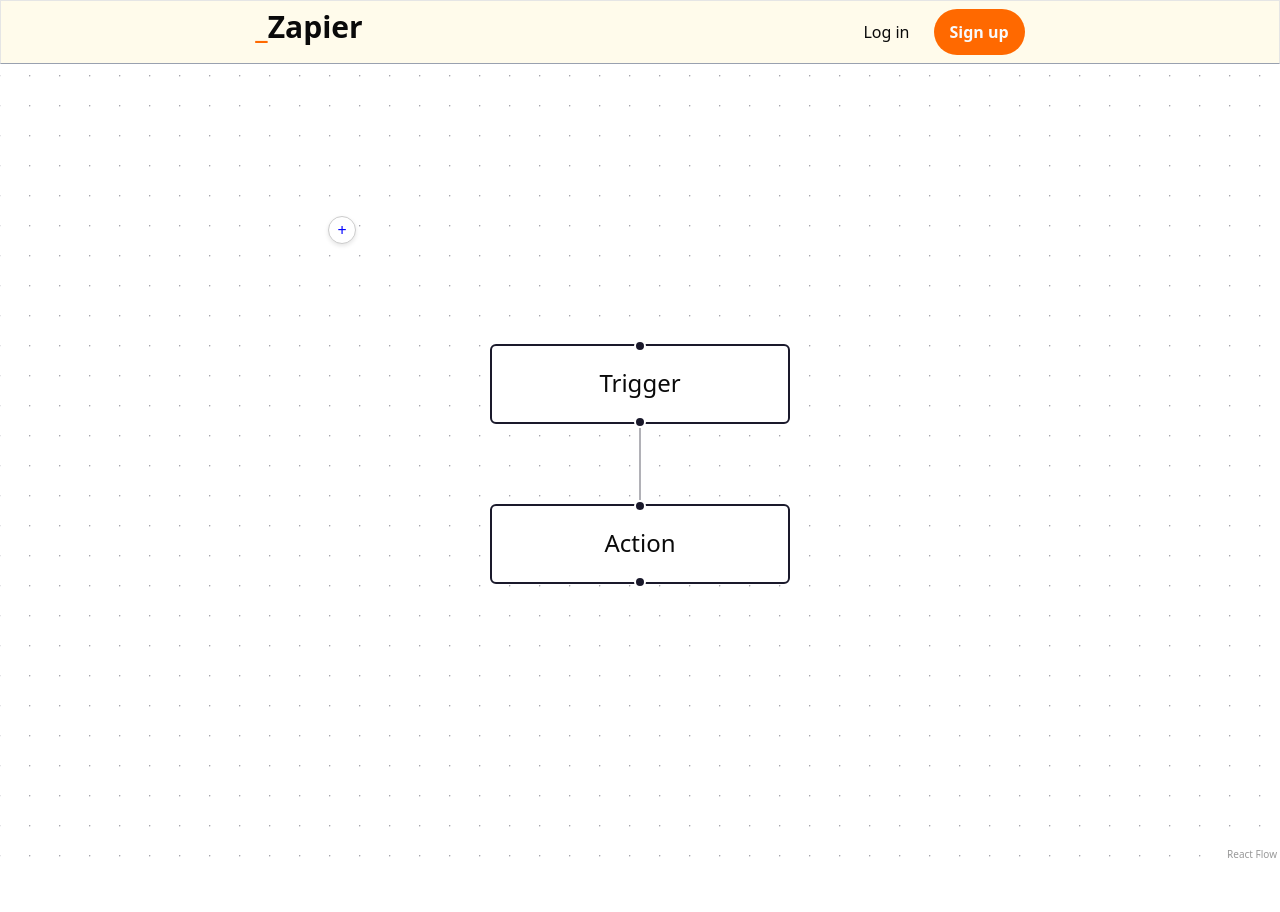
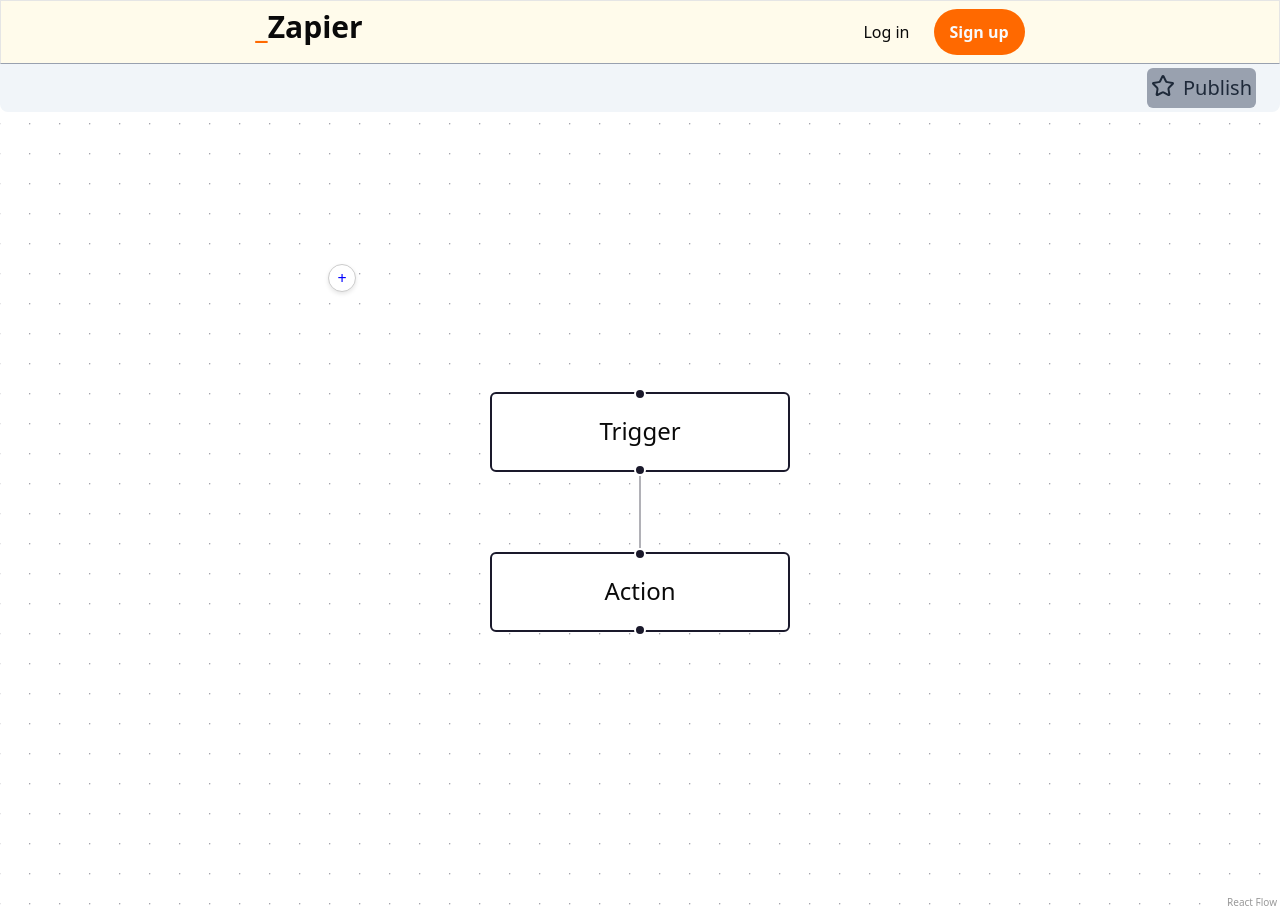
Before and after one commit to DipakKhade/Zapier, a Next.js app in the folder apps/webapp/: page /zap/create in a window 1280 px wide. Before the commit the page ends 864 px from the top, so only its background shows below. Built offline with nearby package versions, Linux system fonts and the light colour scheme.

Commit message:
zap creation checkpoint

```diff
--- a/apps/webapp/src/app/zap/create/page.tsx
+++ b/apps/webapp/src/app/zap/create/page.tsx
@@ -14,6 +14,8 @@ import { DialogContent, DialogHeader, DialogTitle, DialogDescription, Dialog } f
 import { get_available_actions, get_available_triggers } from '@/lib/common-functions';
 import { SearchIcon } from 'lucide-react';
 import { ZapMetadataSidebar } from '@/components/zap-metadata-sidebar';
+import { ZapCreateHeader } from '@/components/zap-create-header';
+import { PRIMARY_BACKEND_URL } from 'config/config';
 
 interface Node {
     id: string,
@@ -155,7 +157,33 @@ export default function Page() {
     ]);
   }, [nodes, setNodes, setEdges]);
 
+  const onPublish = async () => {
+    const res = await fetch(`${PRIMARY_BACKEND_URL}/api/v1/zap/create`, {
+      method: 'POST',
+      headers: {
+        'Content-Type': 'application/json',
+        'authorization': `Bearer ${localStorage.getItem('token')}`
+      },
+      body: JSON.stringify({
+        payload: {
+          availableTriggerId: selectedTrigger[0].id,
+          actions: selectedActions.map((action:any)=>{
+            return {
+              availableActionId: action.id,
+              metadata: {}
+            }
+          }),
+          metadata: {}
+        }
+      })
+    });
+    const data = await res.json();
+    console.log("data", data)
+  }
+
   return (
+    <>
+    <ZapCreateHeader onPublish={onPublish} />
     <div style={{ width: '100vw', height: '100vh' }}>
       <Dialog open={dialogOpen} onOpenChange={handleOpenChange}>
         <ReactFlow
@@ -216,6 +244,7 @@ export default function Page() {
             }
             return null;
           })}
+
         </ReactFlow>
 
         {selectedNode && (
@@ -238,12 +267,13 @@ export default function Page() {
       </Dialog>
 
       {
-        isSidebarOpen && <ZapMetadataSidebar isOpen={isSidebarOpen} onClose={() => setIsSidebarOpen(false)} title="Zap Metadata">
+        isSidebarOpen && <ZapMetadataSidebar isOpen={isSidebarOpen} onClose={() => setIsSidebarOpen(false)} >
           <MetadataModal metaDataFor={metaDataFor} />
         </ZapMetadataSidebar>
+      }
 
-      }
     </div>
+    </>
   );
 }
 
--- /dev/null
+++ b/apps/webapp/src/components/zap-create-header.tsx
@@ -0,0 +1,13 @@
+import { Star } from 'lucide-react';
+
+export const ZapCreateHeader = ({onPublish}:{
+    onPublish:() => void
+}) => {
+    return <div className='flex items-center justify-end rounded-b-md z-20 w-full bg-slate-100 h-12'>
+       <div className="pr-6">
+        <button onClick={onPublish} className="flex space-x-2 text-gray-800 text-xl bg-gray-400 p-2 rounded-sm px-1 py-1.5 hover:text-gray-700 focus:outline-none">
+            <span className='pr-2'><Star/></span>Publish
+        </button>
+       </div>
+    </div>
+}
--- a/apps/webapp/src/components/zap-metadata-sidebar.tsx
+++ b/apps/webapp/src/components/zap-metadata-sidebar.tsx
@@ -1,10 +1,9 @@
-import { useState, useEffect } from 'react';
+import { useEffect } from 'react';
 import { X } from 'lucide-react';
 
-export const ZapMetadataSidebar = ({ isOpen, onClose, title, children }:{
+export const ZapMetadataSidebar = ({ isOpen, onClose, children }:{
     isOpen: boolean,
     onClose: () => void,
-    title?: string,
     children: React.ReactNode
 }) => {
     useEffect(() => {
```
Also changed, not shown: 1 other file (tests, documents, lock files or other folders).
